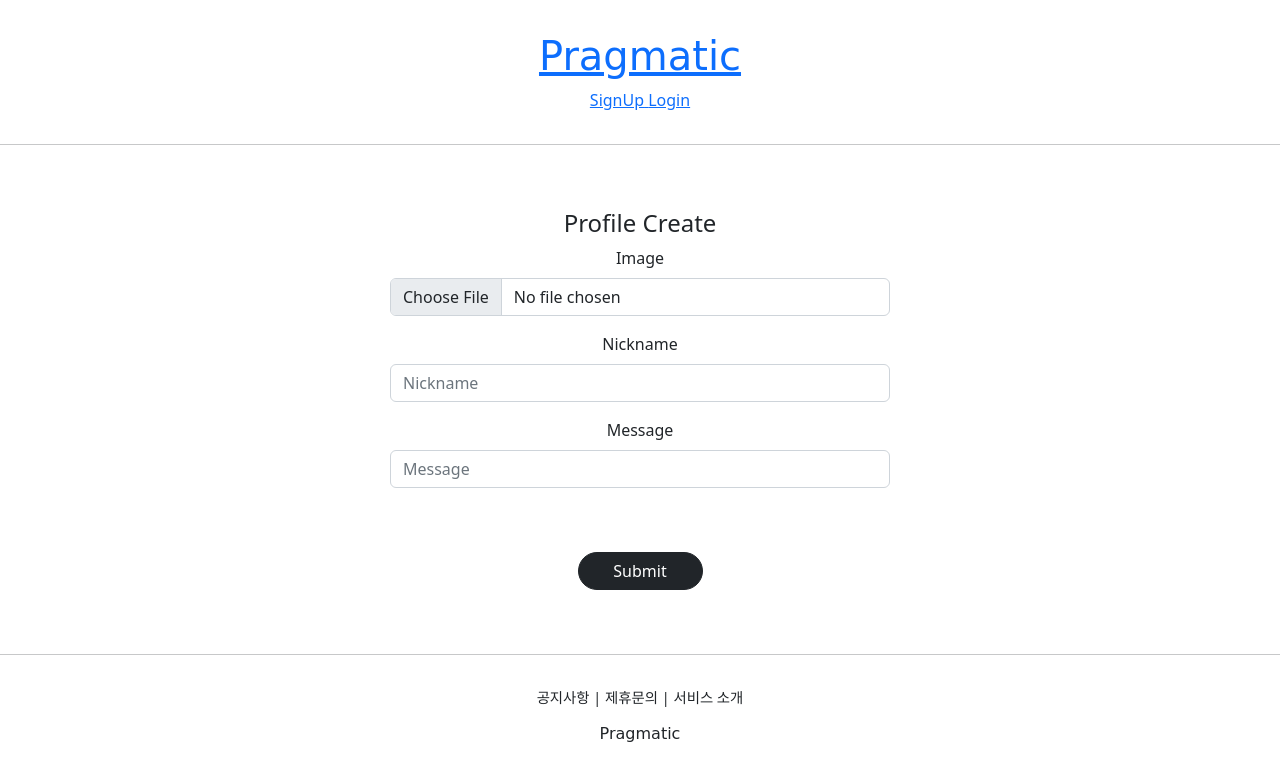
After one commit to WooJJam/django, a Django app: page /profiles/create/ in a window 1280 px wide. The commit adds this page. Shown: the top 781 px of the page. Run offline with Django 4.2, Linux system fonts and the light colour scheme; some libraries are stand-ins or nearby versions; some web fonts are replaced.

Commit message:
profileApp Create

```diff
--- a/profileapp/forms.py
+++ b/profileapp/forms.py
@@ -1,6 +1,7 @@
-from profile import Profile
 
 from django.forms import ModelForm
+
+from profileapp.models import Profile
 
 
 class ProfileCreationForm(ModelForm):
--- a/profileapp/models.py
+++ b/profileapp/models.py
@@ -3,7 +3,7 @@ from django.db import models
 
 # Create your models here.
 
-class profile(models.Model):
+class Profile(models.Model):
     user = models.OneToOneField(User, on_delete=models.CASCADE, related_name='profile')
     image = models.ImageField(upload_to='profile/', null=True)
     nickname = models.CharField(max_length=20, unique=True, null=True)
--- /dev/null
+++ b/profileapp/templates/profileapp/create.html
@@ -0,0 +1,19 @@
+{% extends 'base.html' %}
+{% load bootstrap4 %}
+
+{% block content %}
+
+<div style = "text-align: center; max-width: 500px; margin: 4rem auto">
+    <div style = "mb-4">
+        <h4>Profile Create</h4>
+    </div>
+    <form action="{% url 'profileapp:create' %}" method="post" enctype="multipart/form-data">
+    {% csrf_token %}
+
+        {% bootstrap_form form %}
+
+    <input type="submit" class="btn btn-dark rounded-pill col-3 mt-5">
+    </form>
+</div>
+
+{% endblock %}
--- a/profileapp/urls.py
+++ b/profileapp/urls.py
@@ -1,5 +1,9 @@
+from django.urls import path
+
+from profileapp.views import ProfileCreateView
+
 app_name = 'profileapp'
 
 urlpatterns = [
-   path
+    path('create/', ProfileCreateView.as_view(), name='create')
 ]
--- a/profileapp/views.py
+++ b/profileapp/views.py
@@ -1,3 +1,20 @@
 from django.shortcuts import render
+from django.urls import reverse_lazy
+from django.views.generic import CreateView
 
+from profileapp.forms import ProfileCreationForm
+from profileapp.models import Profile
 # Create your views here.
+
+class ProfileCreateView(CreateView):
+    model = Profile
+    context_object_name = 'target_profile'
+    form_class = ProfileCreationForm
+    success_url = reverse_lazy('accountapp:hello_world')
+    template_name = 'profileapp/create.html'
+
+    def form_valid(self, form):
+        temp_profile = form.save(commit=False)
+        temp_profile.user = self.request.user
+        temp_profile.save()
+        return super().form_valid(form)
```
Also changed, not shown: accountapp/templates/accountapp/detail.html (+12 -2 lines), db.sqlite3, media/profile/a9e78d520b35521594a4fa7b5a46087ac6f0f366.PNG (added), media/profile/a9e78d520b35521594a4fa7b5a46087ac6f0f366_2D080EL.PNG (added), media/profile/a9e78d520b35521594a4fa7b5a46087ac6f0f366_2JwnhTY.PNG (added), media/profile/a9e78d520b35521594a4fa7b5a46087ac6f0f366_d36zgxZ.PNG (added), profileapp/migrations/0001_initial.py (added).
